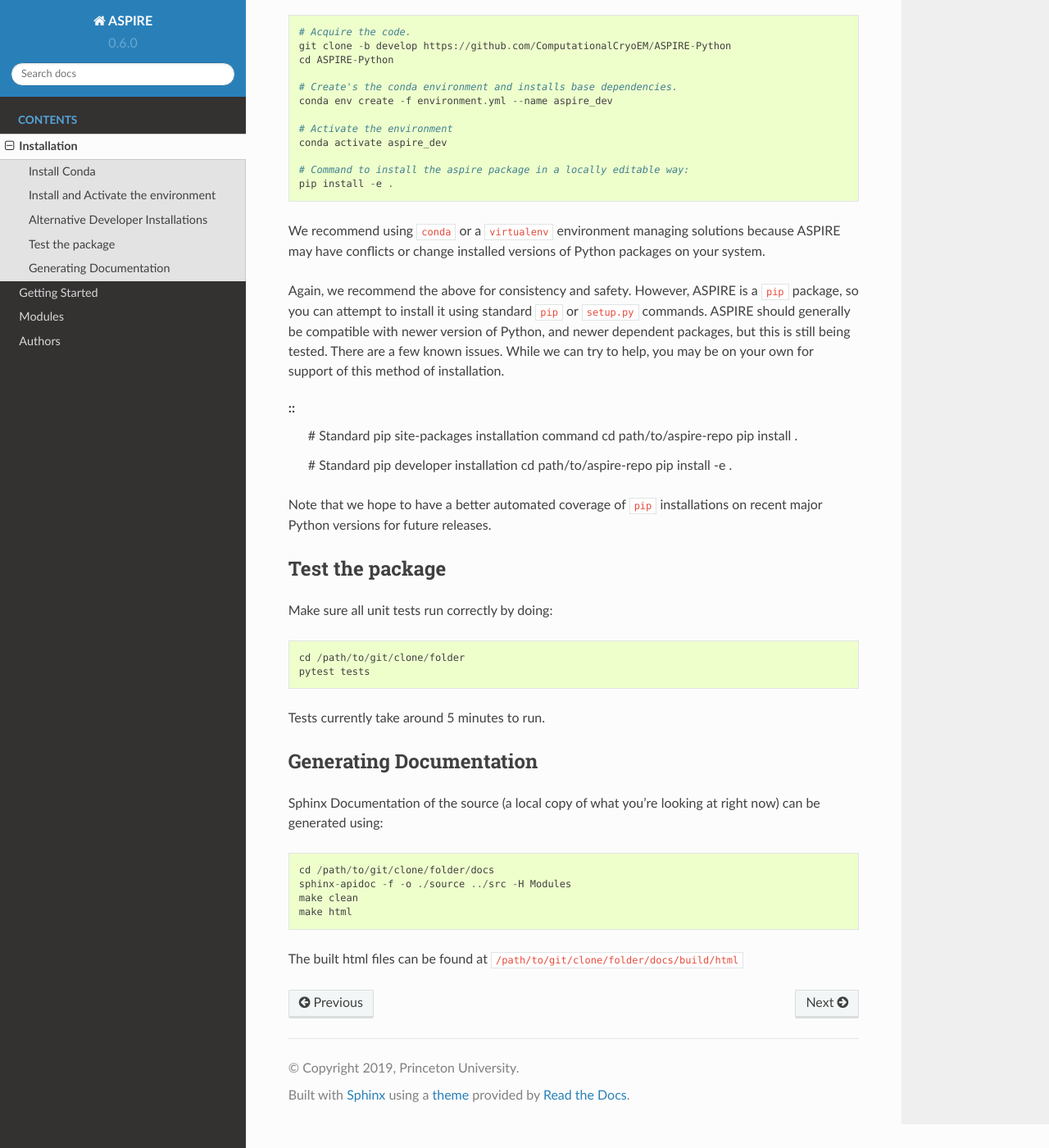
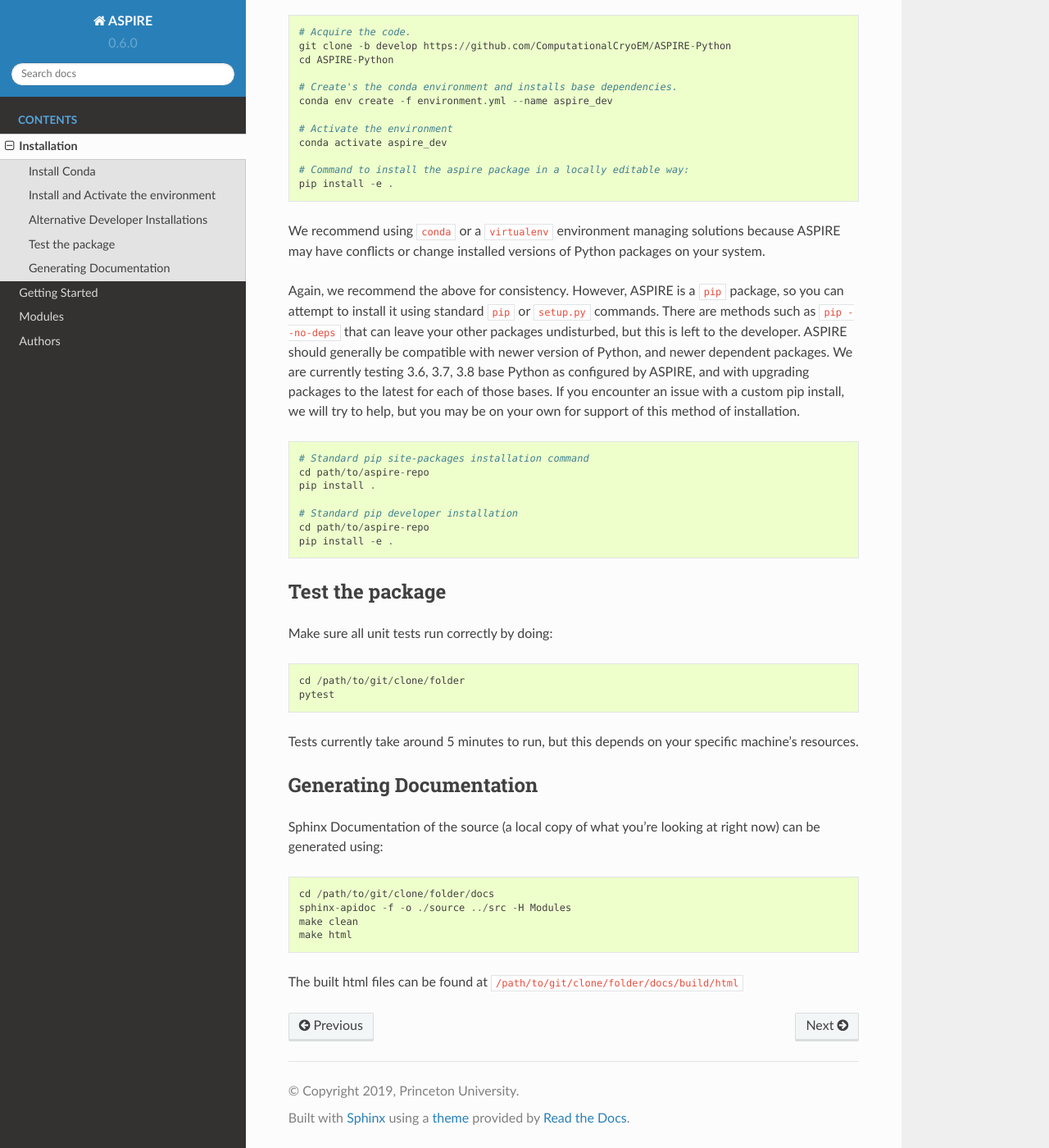
Before and after one commit to ComputationalCryoEM/ASPIRE-Python, a Sphinx documentation site: the page built from docs/source/installation.rst, in a window 1280 px wide and 1400 px high, scrolled down 1339 px. Shown: the whole window at 82% size. Built offline with Sphinx 7.4.7 and the Read the Docs theme 2.0.0, drawn with Linux system fonts in a browser that asks for light colours; pages that are not in the unit, such as notebooks, are missing from menus; some of the changed text lies outside the part shown.

Commit message:
Update install guide based on current pip install testing targets (via tox)

```diff
--- a/docs/source/installation.rst
+++ b/docs/source/installation.rst
@@ -1,14 +1,14 @@
 Installation
 ============
 
-ASPIRE runs on Python 3.6, and comes with an ``environment.yml`` to reconstruct a working Conda environment to run the package.
+ASPIRE is based on Python 3.6, and comes with an ``environment.yml`` for reconstructing a working Conda environment to run the package.
 The package is tested on Linux/Windows/Mac OS X. Pre-built binaries are available for all platform-specific components. No manual
 compilation should be needed.
 
 Install Conda
 *************
 
-You will need to install Conda for **Python3**, either
+To follow the suggested installation, you will need to install Conda for **Python3**, either
 `Anaconda <https://www.anaconda.com/download/#linux>`__ or
 `Miniconda <https://conda.io/miniconda.html>`__, click on the right
 distribution to view Conda's installation instructions.
@@ -70,16 +70,14 @@
 
 We recommend using ``conda`` or a ``virtualenv`` environment managing solutions because ASPIRE may have conflicts or change installed versions of Python packages on your system.
 
-Again, we recommend the above for consistency and safety.
+Again, we recommend the above for consistency.
 However, ASPIRE is a ``pip`` package,
-so you can attempt to install it using standard ``pip`` or ``setup.py`` commands.
-ASPIRE should generally be compatible with newer version of Python,
-and newer dependent packages, but this is still being tested.
-There are a few known issues.
-While we can try to help,
-you may be on your own for support of this method of installation.
+so you can attempt to install it using standard ``pip`` or ``setup.py`` commands.  There are methods such as ``pip --no-deps`` that can leave your other packages undisturbed, but this is left to the developer.
+ASPIRE should generally be compatible with newer version of Python, and newer dependent packages. We are currently testing 3.6, 3.7, 3.8 base Python as configured by ASPIRE, and with upgrading packages to the latest for each of those bases.
+If you encounter an issue with a custom pip install, we will try to help, but you may be on your own for support of this method of installation.
 
 ::
+
    # Standard pip site-packages installation command
    cd path/to/aspire-repo
    pip install .
@@ -88,7 +86,6 @@
    cd path/to/aspire-repo
    pip install -e .
 
-Note that we hope to have a better automated coverage of ``pip`` installations on recent major Python versions for future releases.
 
 Test the package
 ****************
@@ -98,9 +95,9 @@
 ::
 
     cd /path/to/git/clone/folder
-    pytest tests
+    pytest
 
-Tests currently take around 5 minutes to run.
+Tests currently take around 5 minutes to run, but this depends on your specific machine's resources.
 
 
 Generating Documentation
```
